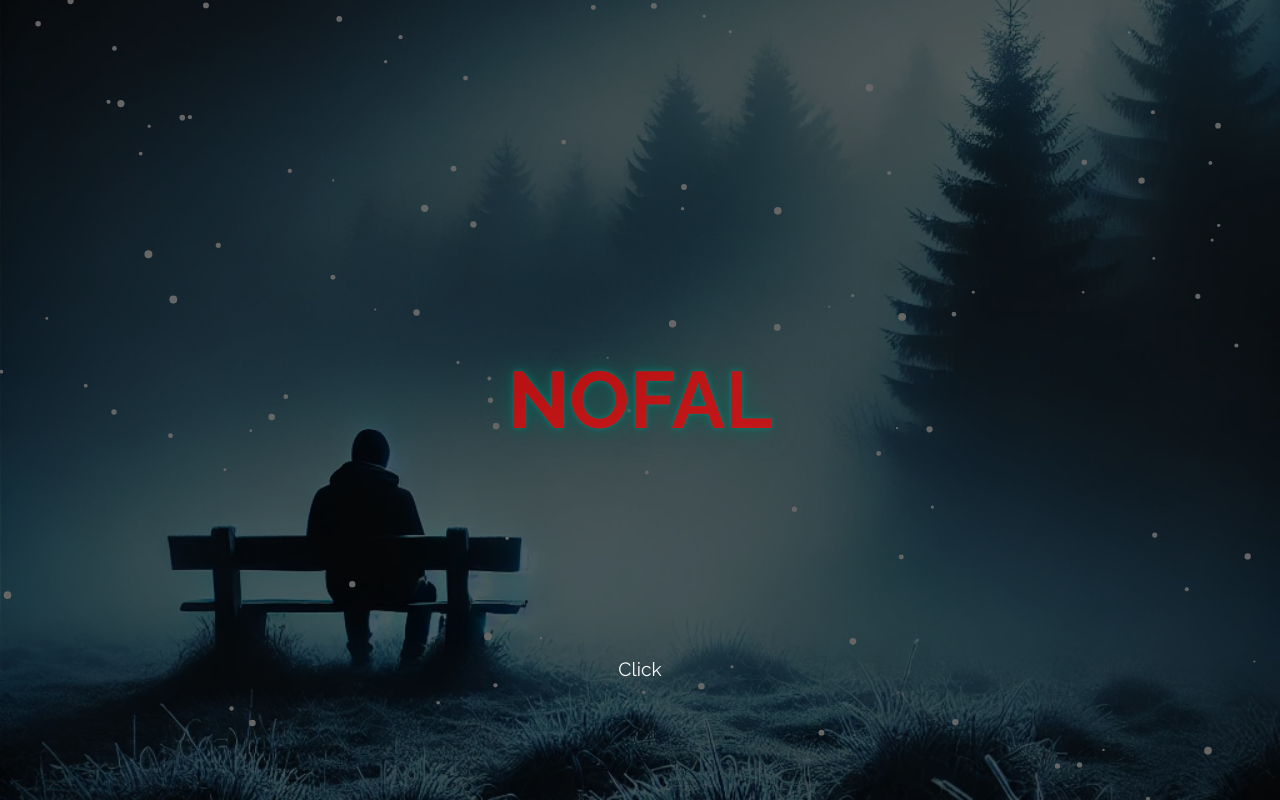
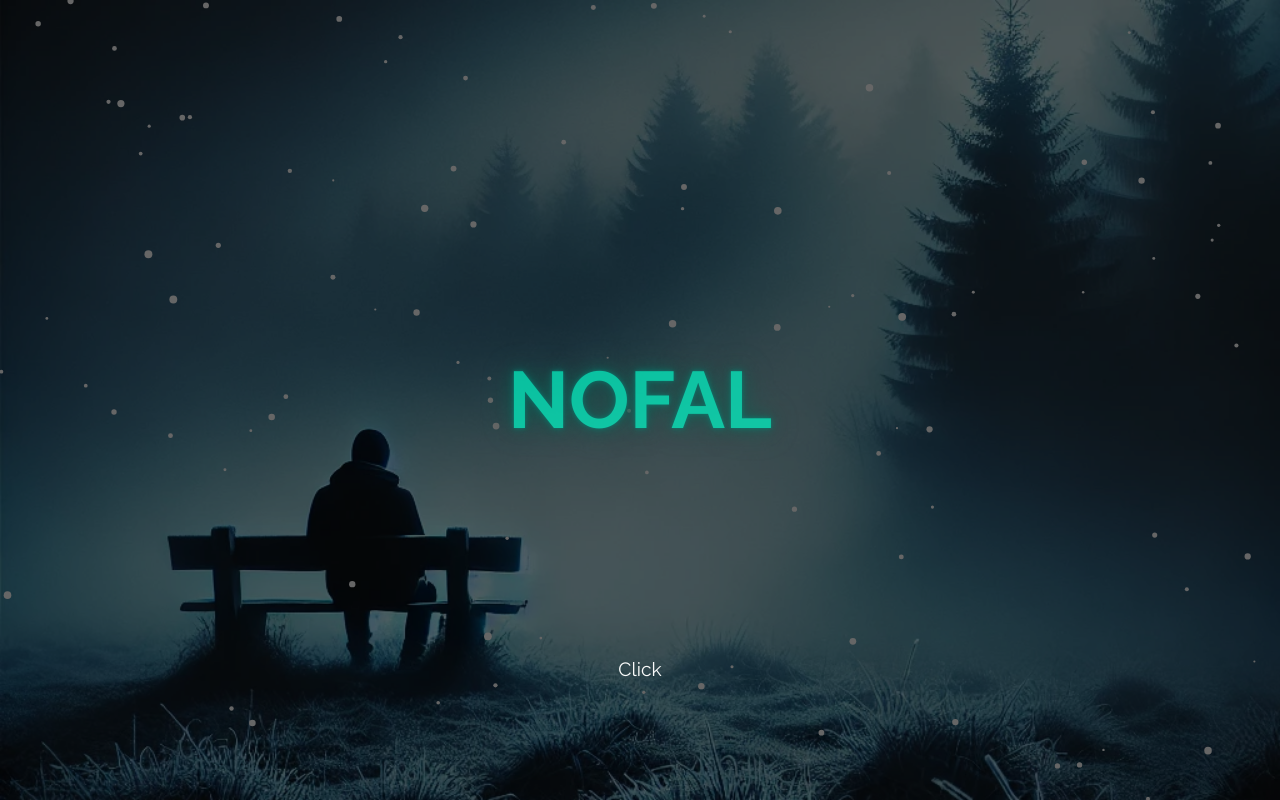
Before and after one commit to Nofalchik/NOFAL, a plain HTML site: page index.html in a window 1280 px wide. Drawn offline with Linux system fonts and the light colour scheme.

Commit message:
Update index.html

```diff
--- a/index.html
+++ b/index.html
@@ -47,7 +47,7 @@
 .intro h1 {
     font-size: 5rem;
     font-weight: bold;
-    color: #ff0000;
+    color: #00ffcc;
     cursor: pointer;
     opacity: 0;
     animation: fadeIn 2s forwards, neonGlow 3s infinite alternate;
```
